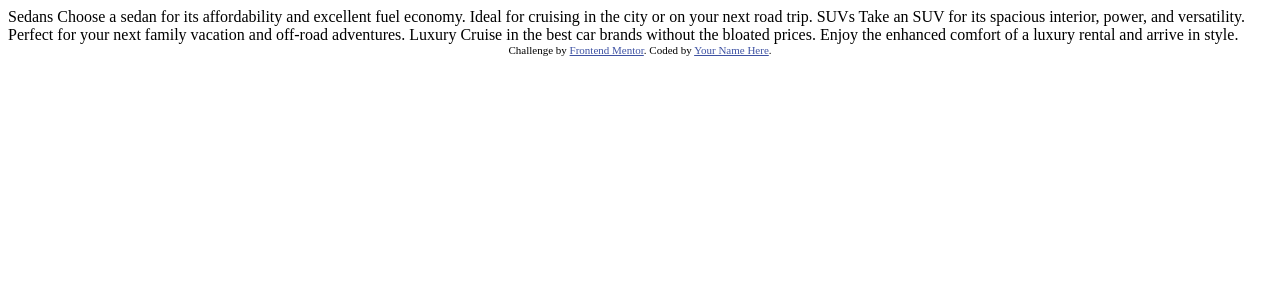
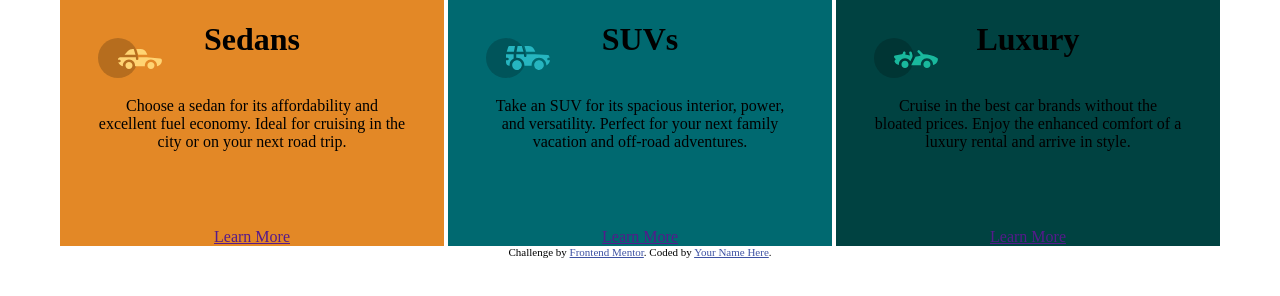
Before and after one commit to berserus/Frontend-coding-challenge1, a plain HTML site: page index.html in a window 1280 px wide. Drawn offline with Linux system fonts and the light colour scheme.

Commit message:
Adding content to html and css

```diff
--- /dev/null
+++ b/css/styles.css
@@ -0,0 +1,37 @@
+body {
+    text-align: center;
+    margin: 0px;
+}
+.container {
+    position: relative;
+}
+
+.descriptor {
+    margin: 10% 10% 20% 10%;
+}
+
+.icon {
+    position: absolute;
+    left: 10%;
+    margin: 10% 0px;
+}
+.sedans {
+    display: inline-block;
+    position: relative;
+    width: 30%;
+    background-color:  hsl(31, 77%, 52%);
+}
+
+.suvs {
+    display: inline-block;
+    position: relative;
+    width: 30%;
+    background-color:  hsl(184, 100%, 22%);
+}
+
+.luxury {
+    display: inline-block;
+    position: relative;
+    width: 30%;
+    background-color:  hsl(179, 100%, 13%);
+}
--- a/index.html
+++ b/index.html
@@ -3,7 +3,7 @@
 <head>
   <meta charset="UTF-8">
   <meta name="viewport" content="width=device-width, initial-scale=1.0"> <!-- displays site properly based on user's device -->
-
+  <link rel="stylesheet" href="css/styles.css">
   <link rel="icon" type="image/png" sizes="32x32" href="./images/favicon-32x32.png">
 
   <title>Frontend Mentor | 3-column preview card component</title>
@@ -15,18 +15,35 @@
   </style>
 </head>
 <body>
-
-  Sedans
+  <div class="container"></div>
+    <div class="sedans">
+      <img class="icon"src="images/icon-sedans.svg" alt="sedans icon">
+      <h1>Sedans</h1>
+      <p class="descriptor">
         Choose a sedan for its affordability and excellent fuel economy. Ideal for cruising in the city
         or on your next road trip.
-
-  SUVs
+      </p>
+      <a class="learnMore" href="">Learn More</a>
+    </div>
+    <div class="suvs">
+      <img class="icon" src="images/icon-suvs.svg" alt="suvs icon">
+      <h1>SUVs</h1>
+      <p class="descriptor">
         Take an SUV for its spacious interior, power, and versatility. Perfect for your next family vacation
         and off-road adventures.
-
-  Luxury
+      </p>
+      <a class="learnMore" href="">Learn More</a>
+    </div>
+    <div class="luxury">
+      <img class="icon" src="images/icon-luxury.svg" alt="luxury icon">
+      <h1>Luxury</h1>
+      <p class="descriptor">
         Cruise in the best car brands without the bloated prices. Enjoy the enhanced comfort of a luxury
         rental and arrive in style.
+      </p>
+      <a class="learnMore" href="">Learn More</a>
+    </div>
+  </div>
 
   <div class="attribution">
     Challenge by <a href="https://www.frontendmentor.io?ref=challenge" target="_blank">Frontend Mentor</a>.
```
Lines whose indentation alone changed are shown as unchanged.
